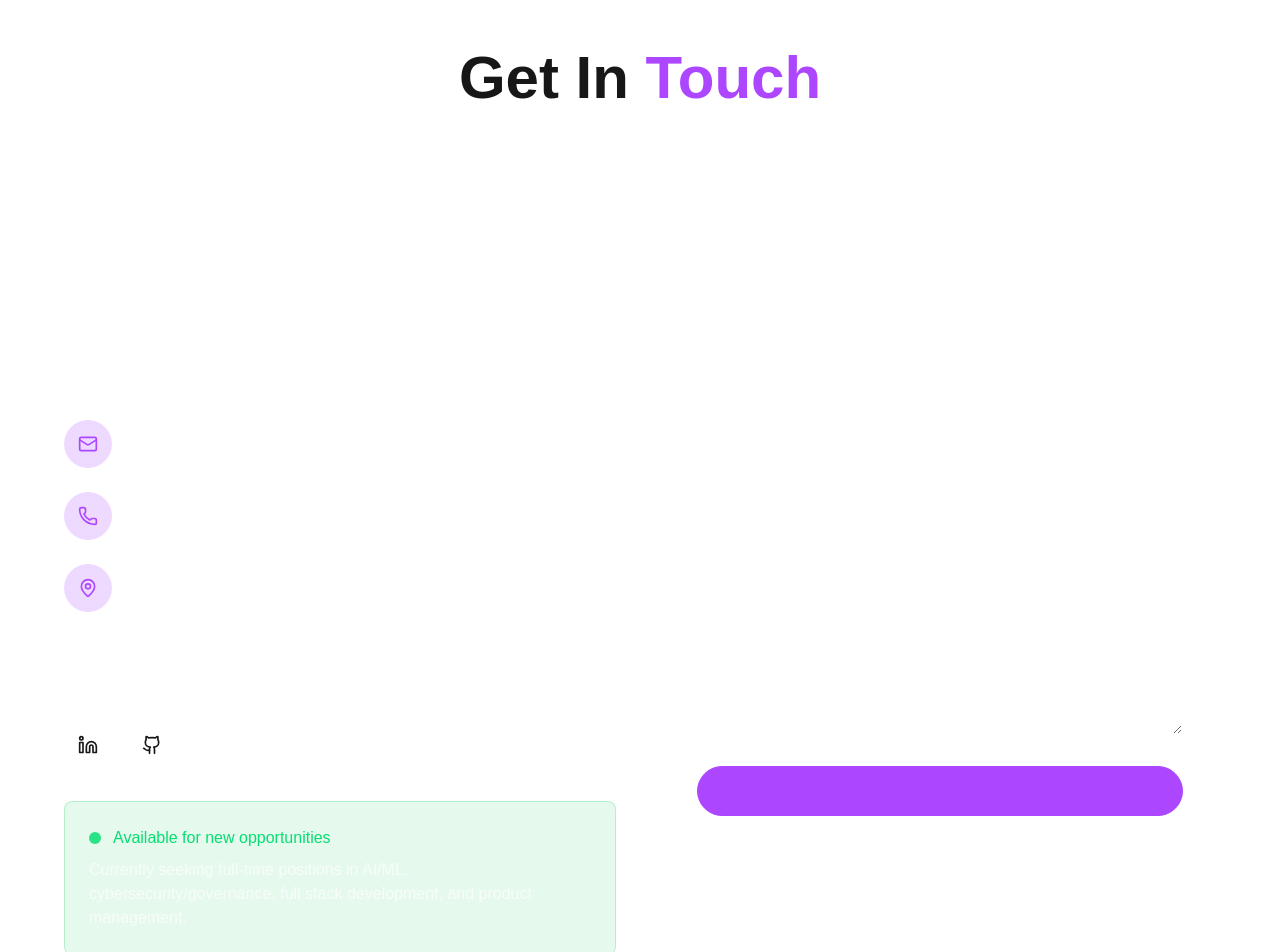
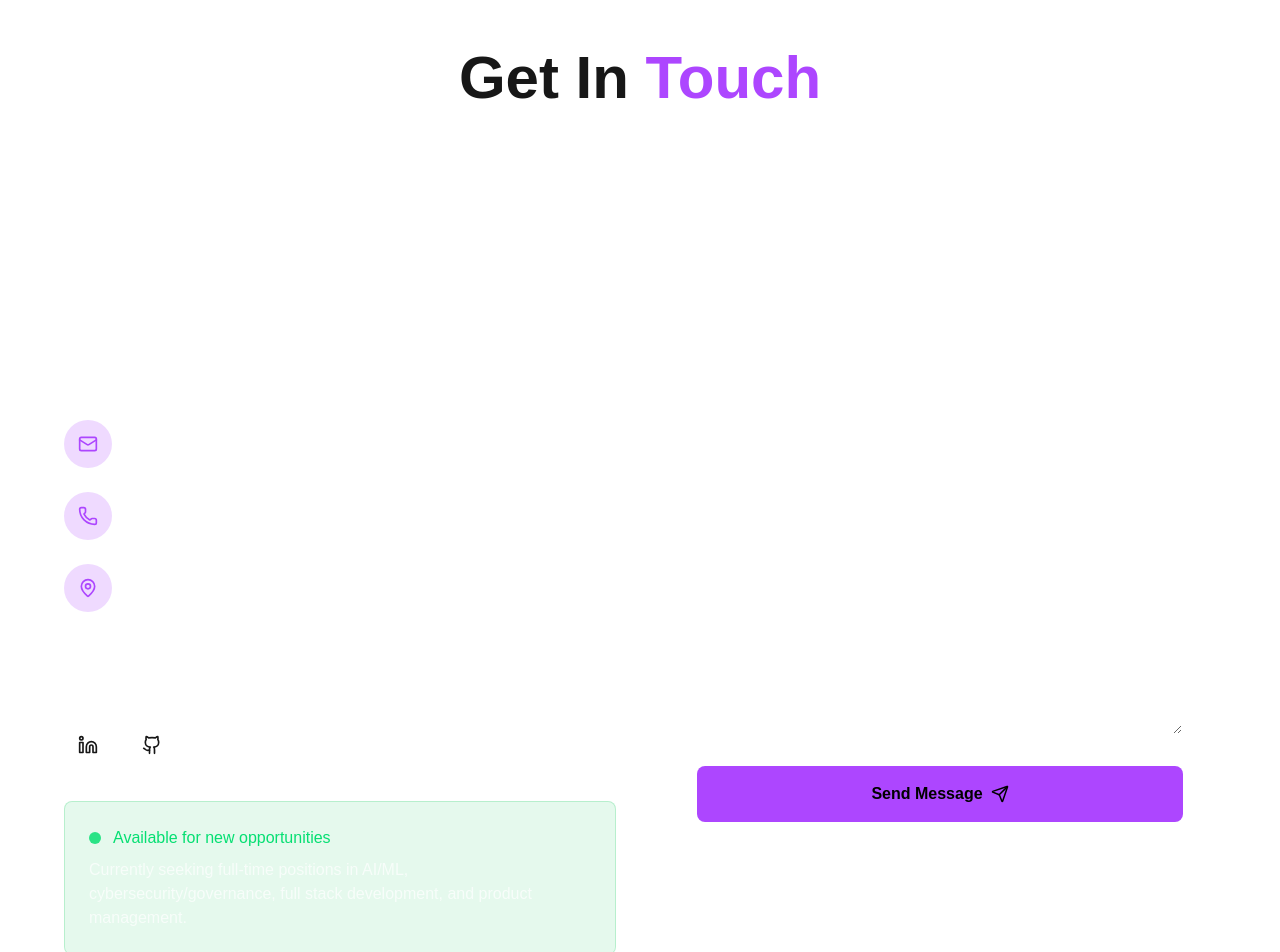
Before and after one commit to mgjslearn/mahathigumudavelli_portfolio, a Next.js app: page /contact in a window 1280 px wide. Shown: the top 952 px of the page. Built offline with nearby package versions, Linux system fonts and the light colour scheme.

Commit message:
fix button issues

```diff
--- a/app/contact/page.jsx
+++ b/app/contact/page.jsx
@@ -261,7 +261,7 @@
               <button
                 onClick={handleSubmit}
                 disabled={isSubmitting}
-                className="w-full bg-purple-500 hover:bg-purple-600 disabled:bg-purple-500/50 disabled:cursor-not-allowed text-white font-semibold py-4 px-6 rounded-lg transition-all duration-300 flex items-center justify-center gap-2 group"
+                className="w-full bg-purple-500 hover:bg-purple-600 hover:text-black disabled:bg-purple-500/50 disabled:cursor-not-allowed text-black font-semibold py-4 px-6 rounded-lg transition-all duration-300 flex items-center justify-center gap-2 group"
               >
                 {isSubmitting ? (
                   <>
--- a/app/globals.css
+++ b/app/globals.css
@@ -1,10 +1,17 @@
-button:hover {
+nav button:hover {
   @apply bg-purple-500 text-black;
 }
-/* Global button style for purple text and border */
-button {
+
+/* More specific global button style - only applies to buttons without custom classes */
+button:not([class*="bg-"]):not([class*="hover:"]) {
   @apply text-purple-500 border border-purple-500 rounded-full px-6 py-3;
 }
+
+/* Or use a class-based approach instead of global button selector */
+.default-button {
+  @apply text-purple-500 border border-purple-500 rounded-full px-6 py-3;
+}
+
 /* Global h1 utility class for responsive headings */
 .h1 {
   @apply text-[48px] xl:text-[80px] leading-[1.1] font-semibold;
@@ -15,6 +22,7 @@
 .h3 {
   @apply text-[20px] xl:text-[24px] leading-[1.1] font-semibold;
 }
+
 @import "tailwindcss";
 
 :root {
--- a/components/Header.jsx
+++ b/components/Header.jsx
@@ -16,7 +16,7 @@
             <div className="hidden xl:flex items-center gap-8">
                 <Nav />
                 <Link href="/contact">
-                    <Button className="bg-purple-500 text-white hover:bg-purple-600 px-6 py-3 text-lg font-semibold">Hire me</Button>
+                    <Button className="bg-purple-500 text-black hover:bg-purple-600 hover:text-black px-6 py-3 text-lg font-semibold">Hire me</Button>
                 </Link>
             </div>
             <div className="xl:hidden">
--- a/components/MobileNav.jsx
+++ b/components/MobileNav.jsx
@@ -43,7 +43,7 @@
                                             </nav>
                                             <div className="flex justify-center mt-8">
                                                 <Link href="/contact">
-                                                    <Button>Hire me</Button>
+                                                    <Button className="bg-purple-500 text-black hover:bg-purple-600 hover:text-black">Hire me</Button>
                                                 </Link>
                                             </div>
                                             <SheetClose />
--- a/components/ui/button.jsx
+++ b/components/ui/button.jsx
@@ -1,11 +1,11 @@
-// Button component placeholder. Replace with your actual implementation or customize as needed.
 export default function Button({ children, variant = "primary", ...props }) {
-  let base = "px-4 py-2 rounded transition font-semibold ";
+  let base = "px-4 py-2 rounded transition font-semibold !important ";
   let styles =
     variant === "outline"
       ? base +
-        "border border-purple-500 text-white bg-transparent hover:bg-purple-500 hover:text-black"
-      : base + "bg-purple-500 text-black hover:bg-purple-600";
+        "border border-purple-500 !text-black bg-transparent hover:!bg-purple-500 hover:!text-black"
+      : base + "bg-purple-500 !text-black hover:!bg-purple-600 hover:!text-black";
+
   return (
     <button className={styles + (props.className ? ` ${props.className}` : "")} {...props}>
       {children}
```
